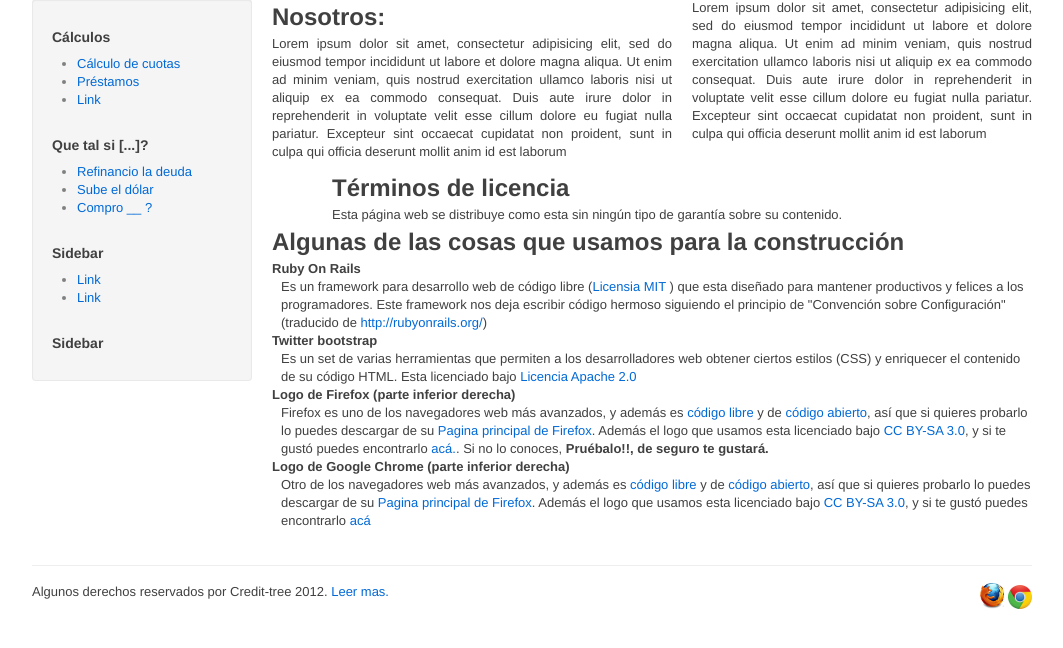
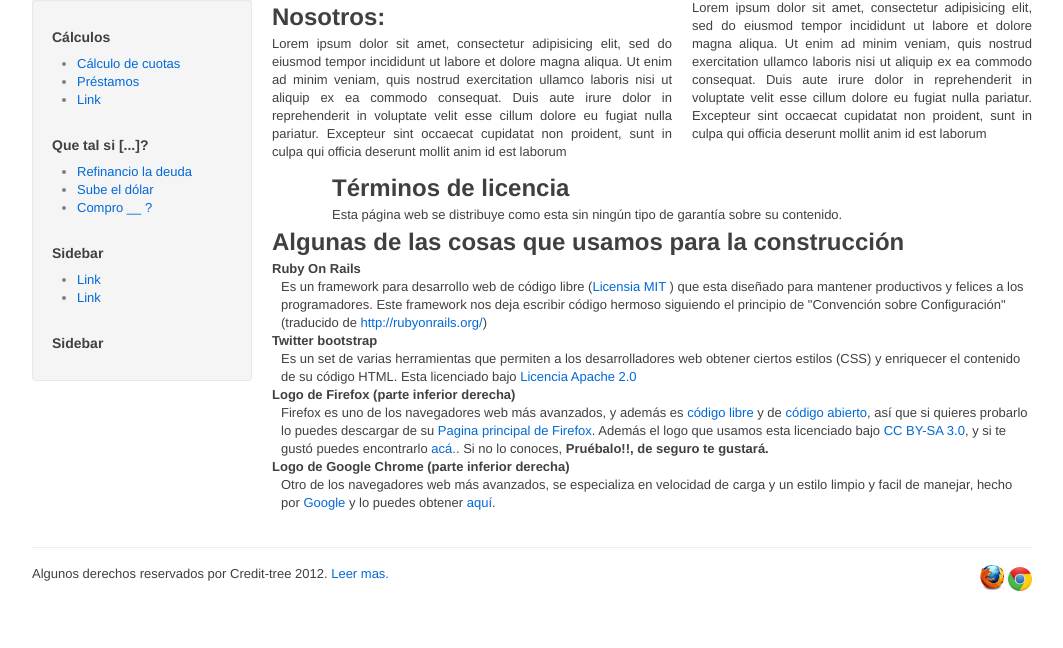
Before and after one commit to juanm55/credit-tree, a Rails app: page /about in a window 1280 px wide. Shown: the part 61-709 px from the top of the page, without its empty margins (108-1171 px from the left). Run offline with Rails 7, Linux system fonts and the light colour scheme; style sheets or scripts are compiled from the project's sources; some libraries are stand-ins or nearby versions.

Commit message:
improved about

```diff
--- a/app/views/pages/about.html.erb
+++ b/app/views/pages/about.html.erb
@@ -32,7 +32,7 @@
         <dd>Firefox es uno de los navegadores web más avanzados, y además es <%= link_to 'código libre', 'http://www.gnu.org/philosophy/free-sw.html' %> y de <%= link_to 'código abierto', 'http://www.opensource.org/docs/osd' %>, así que si quieres probarlo lo puedes descargar de su <%= link_to 'Pagina principal de Firefox', 'http://www.mozilla.org/' %>. Además el logo que usamos esta licenciado bajo <%= link_to 'CC BY-SA 3.0', 'http://creativecommons.org/licenses/by-sa/3.0/' %>, y si te gustó puedes encontrarlo <%= link_to 'acá.', 'http://www.mozilla.org/en-US/firefox/brand/downloads/' %>. Si no lo conoces, <strong>Pruébalo!!, de seguro te gustará.</strong></dd>
 
       <dt>Logo de Google Chrome (parte inferior derecha)</dt>
-        <dd>Otro de los navegadores web más avanzados, y además es <%= link_to 'código libre', 'http://www.gnu.org/philosophy/free-sw.html' %> y de <%= link_to 'código abierto', 'http://www.opensource.org/docs/osd' %>, así que si quieres probarlo lo puedes descargar de su <%= link_to 'Pagina principal de Firefox', 'http://www.mozilla.org/' %>. Además el logo que usamos esta licenciado bajo <%= link_to 'CC BY-SA 3.0', 'http://creativecommons.org/licenses/by-sa/3.0/' %>, y si te gustó puedes encontrarlo <%= link_to 'acá', 'http://www.mozilla.org/en-US/firefox/brand/downloads/' %></dd>
+        <dd>Otro de los navegadores web más avanzados, se especializa en velocidad de carga y un estilo limpio y facil de manejar, hecho por <%= link_to 'Google', 'http://www.google.com' %> y lo puedes obtener <%= link_to 'aquí', 'https://www.google.com/chrome/' %>.</dd>
     </dl>
   </div>
 </div>
```
